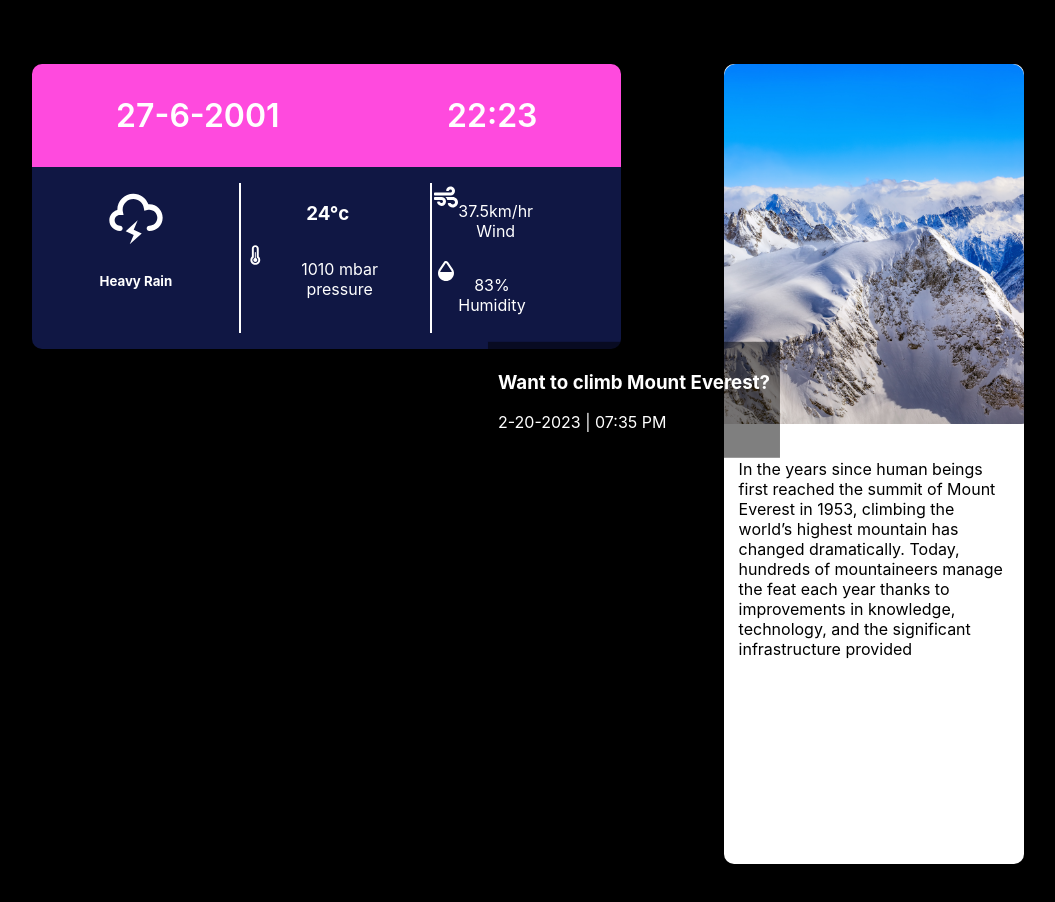
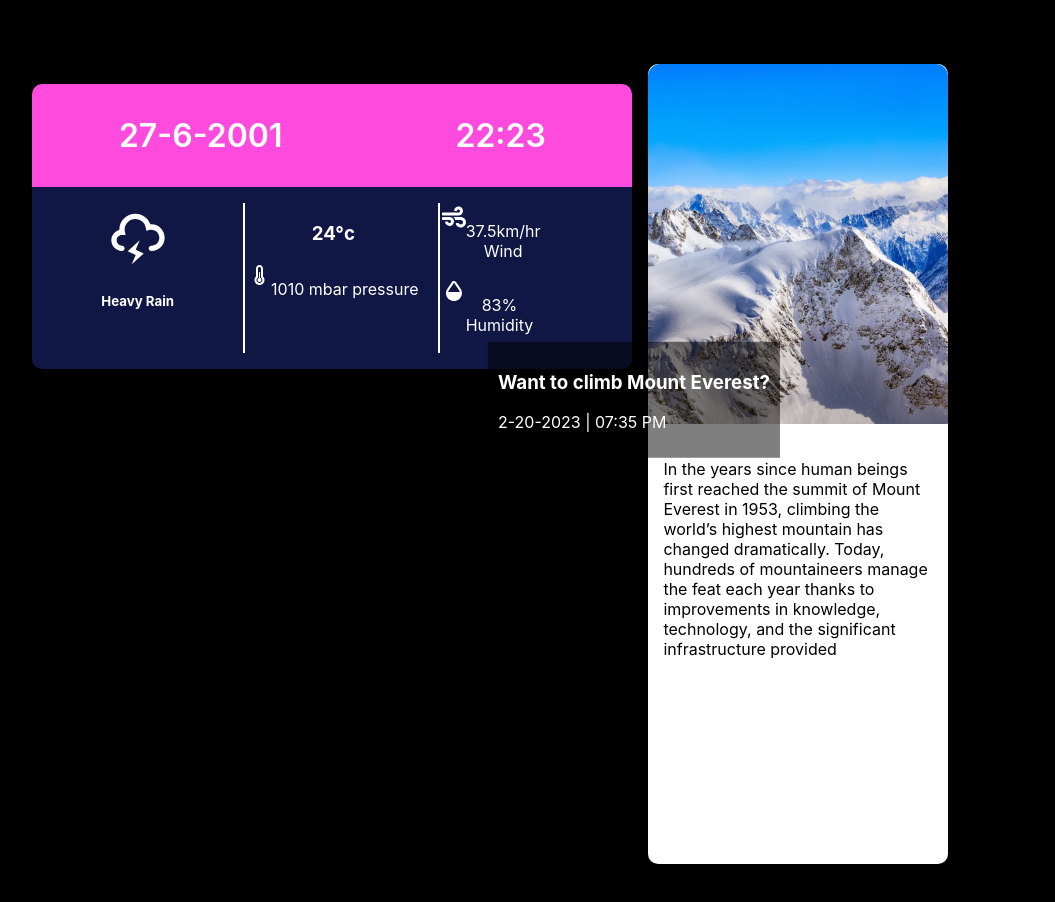
Before and after one commit to abhisheksahu504/superApp, a React (Create React App) app: page /browse in a window 1280 px wide. Shown: the top 902 px of the page, without its empty margins (6-1061 px from the left). Built offline with nearby package versions, Linux system fonts and the light colour scheme; a web font is replaced by a local one.

Commit message:
user card section in defined and routed

```diff
--- /dev/null
+++ b/src/components/UserCard.jsx
@@ -0,0 +1,5 @@
+import React from "react";
+
+export const UserCard = () => {
+  return <div>UserCard</div>;
+};
--- a/src/index.css
+++ b/src/index.css
@@ -99,3 +99,8 @@ code {
 .left-border {
   border-left: 2px solid white;
 }
+/*Browser page layout*/
+.browse-layout {
+  grid-template-columns: 2fr 1fr;
+  gap: 16px;
+}
--- a/src/pages/Browse.jsx
+++ b/src/pages/Browse.jsx
@@ -2,13 +2,16 @@ import React from "react";
 import { TiWeatherStormy, TiThermometer } from "react-icons/ti";
 import { FaWind } from "react-icons/fa";
 import { TbDropletHalf2Filled } from "react-icons/tb";
+import { UserCard } from "../components/UserCard";
 
 export const Browse = () => {
   return (
     <>
       <div className="container">
         <section className="grid">
-          <section className="grid grid-two-cols">
+          <section className="grid browse-layout">
+            <div>
+              <UserCard />
               <div className="weather">
                 <div className="date-time">
                   <p>27-6-2001</p>
@@ -44,6 +47,8 @@ export const Browse = () => {
                   </div>
                 </div>
               </div>
+            </div>
+
             <div className="card">
               <div>
                 <img src="/everest.png" width={300} alt="" />
```
Lines whose indentation alone changed are shown as unchanged.
